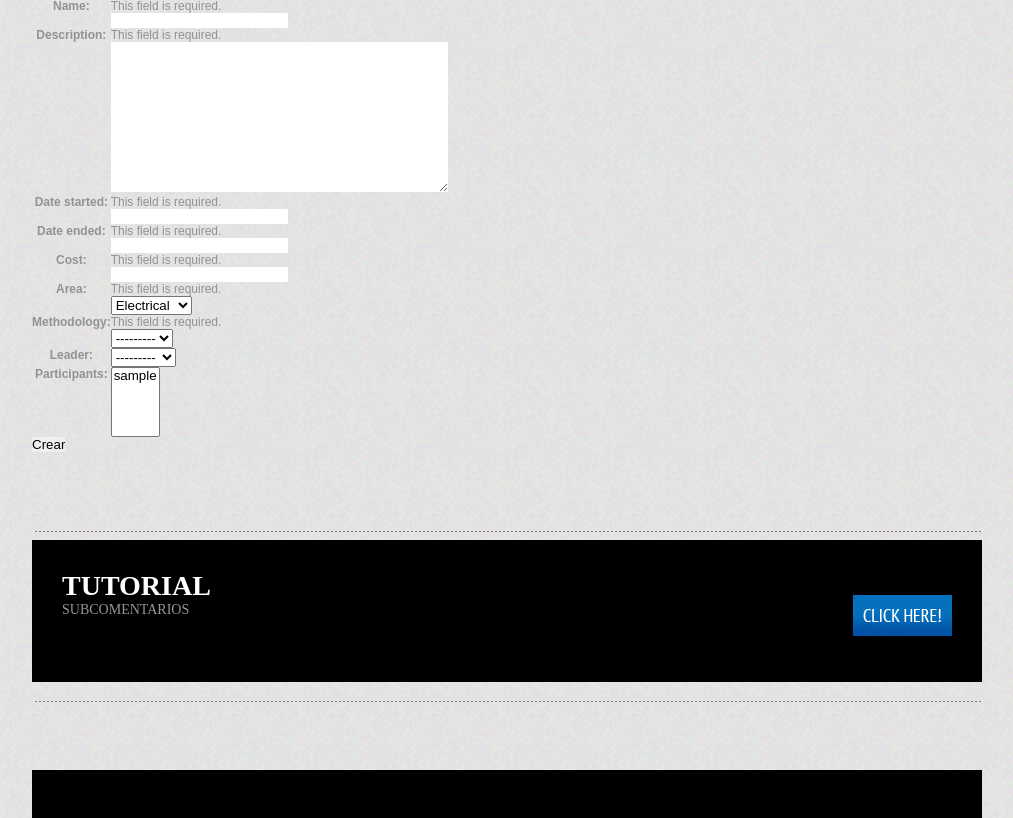
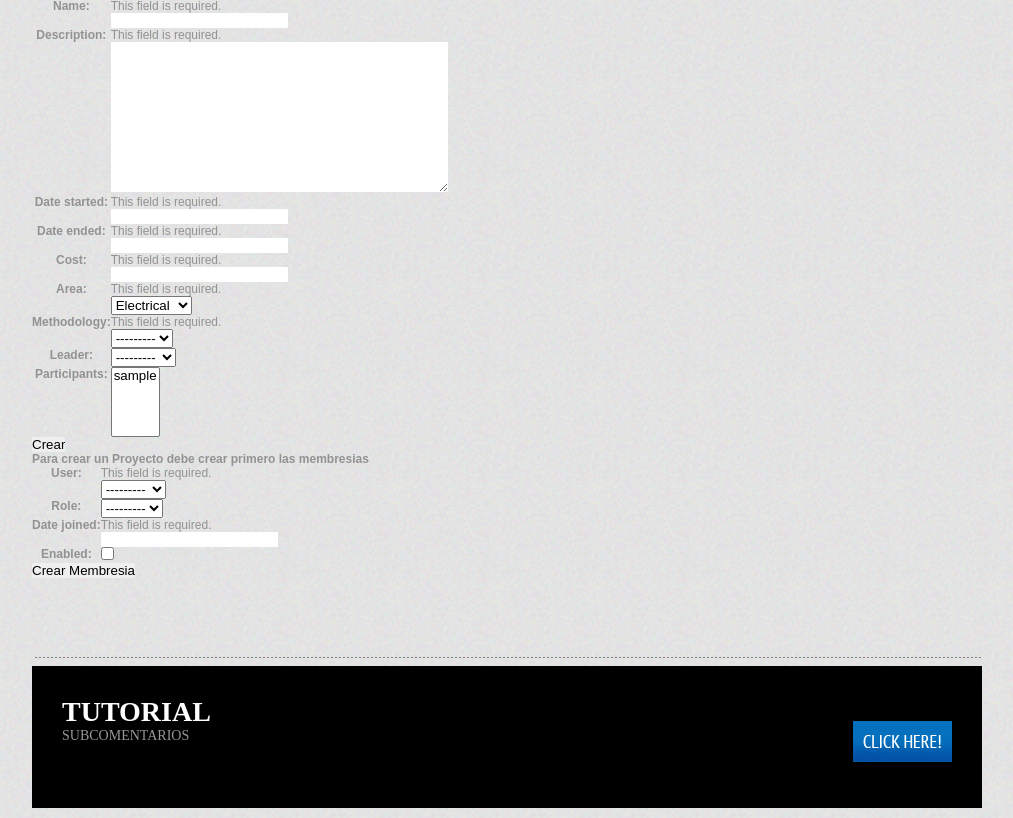
Before and after one commit to narbelys/GPDS, a Django app: page /project/create_project/ in a window 1280 px wide. Shown: the part 298-1116 px from the top of the page, without its empty margins (133-1146 px from the left). Run offline with Django 3.2, Linux system fonts and the light colour scheme; the visitor is signed in with stand-in values (Sample User, id 1); data comes from the database, SQL or seed files in the repository; data that the repository does not hold is empty; parts of the project's set-up code (start-up, migrations or seed data) failed here and were passed over; some web fonts are replaced.

Commit message:
membresia de proyecto, aun no funciona bien, hay dependencias extra~as

```diff
--- a/project/views.py
+++ b/project/views.py
@@ -40,16 +40,24 @@ def create_project(request):
     if request.method == 'POST':
         form = ProjectCreateForm(request.POST)
         if form.is_valid():
+#            for p in form.participants:
+#                form2.user = p
+#                form2.role
+                #p = form.participants;
             form.save()
-        form2 = MembershipCreateForm(request.POST)
-        if form2.is_valid():
-            form2.save()
         latest_project_list = Project.objects.all()
         return render_to_response('project/manage_project.html', {'latest_project_list': latest_project_list},
                                    context_instance=RequestContext(request))
+
+#        form2 = MembershipCreateForm(request.POST)
+#    elif (request.method == 'POST2'):
+#        if form2.is_valid():
+#            form2.save()
+#        return render_to_response()
     else:
         form = ProjectCreateForm(request.POST)
-        return render_to_response('project/create_project.html', {'form':form}, context_instance=RequestContext(request))
+        form2 = MembershipCreateForm(request.POST)
+        return render_to_response('project/create_project.html', {'form':form, 'form2':form2,}, context_instance=RequestContext(request))
 
 @login_required
 def read_project(request,project_id):
--- a/templates/project/create_project.html
+++ b/templates/project/create_project.html
@@ -10,11 +10,17 @@
 	        <table>
 	        {{ form.as_table }}
 	        </table>
+	        <input type="submit" value="Crear" />
+        </form>
+    <h1>Para crear un Proyecto debe crear primero las membresias </h1>
+        <form action="" method="POST2">
+            {% csrf_token %}
 	        <table>
 	        {{ form2.as_table }}
 	        </table>
-	        <input type="submit" value="Crear" />
-        </form>
+	        <input type="submit" value="Crear Membresia" />
+
+       </form>
 {% else %}
         <p>Primero debe iniciar sesión</p>
 {% endif %}
```
